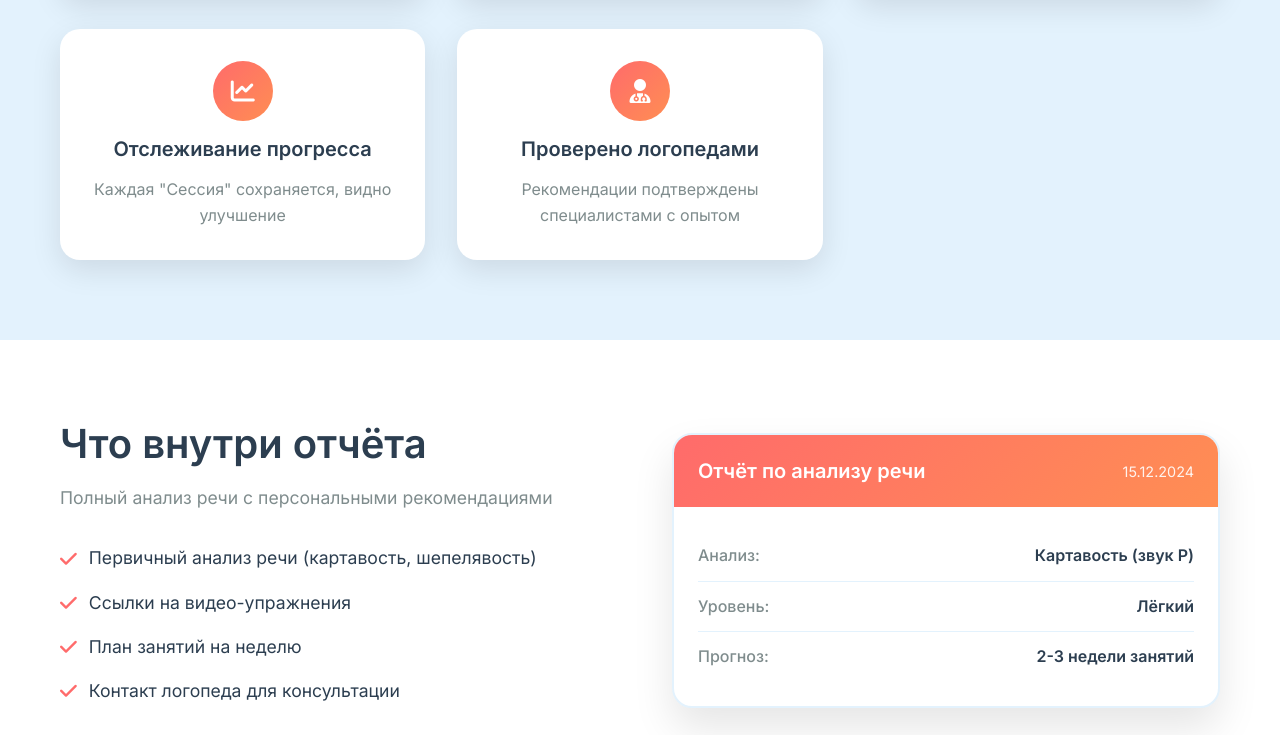
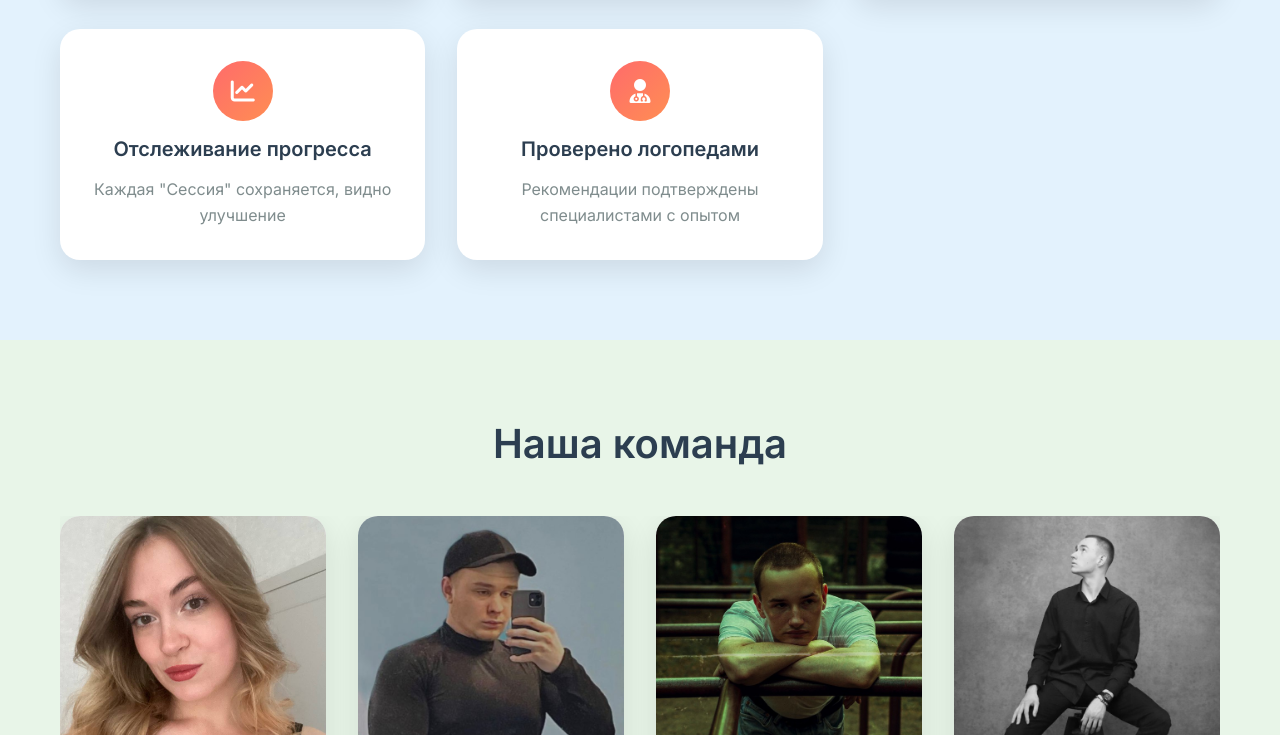
Before and after one commit to malodyschev/speechka_landing, a website: page index.html in a window 1280 px wide. Shown: the part 2065-2800 px from the top of the page. Drawn offline with Linux system fonts and the light colour scheme.

Commit message:
fix index.html

```diff
--- a/index.html
+++ b/index.html
@@ -36,7 +36,7 @@
             <a href="https://fasie.ru/" target="_blank" class="fsi-logo-link">
                 <img src="photo/ФСИ.png" alt="Фонд содействия инновациям" class="fsi-logo">
             </a>
-            <span class="fsi-support-text">Проект создан при поддержке Федерального государственного бюджетного учреждения "Фонд содействия развитию малых форм предприятий в научно-технической сфере в рамках программы "Студенческий стартап" федерального проекта "Платформа университетского технологического предпринимательства</span>
+            <span class="fsi-support-text">Проект создан при поддержке Федерального государственного бюджетного учреждения "Фонд содействия развитию малых форм предприятий в научно-технической сфере в рамках программы "Студенческий стартап" федерального проекта "Платформа университетского технологического предпринимательства"</span>
         </div>
     </section>
 
@@ -184,43 +184,6 @@
     </section>
 
     <!-- Report Preview -->
-    <section class="report-preview">
-        <div class="container">
-            <div class="report-content">
-                <div class="report-text">
-                    <h2>Что внутри отчёта</h2>
-                    <p>Полный анализ речи с персональными рекомендациями</p>
-                    <ul class="report-features">
-                        <li><i class="fas fa-check"></i> Первичный анализ речи (картавость, шепелявость)</li>
-                        <li><i class="fas fa-check"></i> Ссылки на видео-упражнения</li>
-                        <li><i class="fas fa-check"></i> План занятий на неделю</li>
-                        <li><i class="fas fa-check"></i> Контакт логопеда для консультации</li>
-                    </ul>
-                </div>
-                <div class="report-card">
-                    <div class="report-header">
-                        <h3>Отчёт по анализу речи</h3>
-                        <span class="date">15.12.2024</span>
-                    </div>
-                    <div class="report-body">
-                        <div class="report-item">
-                            <span class="label">Анализ:</span>
-                            <span class="value">Картавость (звук Р)</span>
-                        </div>
-                        <div class="report-item">
-                            <span class="label">Уровень:</span>
-                            <span class="value">Лёгкий</span>
-                        </div>
-                        <div class="report-item">
-                            <span class="label">Прогноз:</span>
-                            <span class="value">2-3 недели занятий</span>
-                        </div>
-                    </div>
-                </div>
-            </div>
-        </div>
-    </section>
-
     <!-- Team -->
     <section class="team">
         <div class="container">
```
